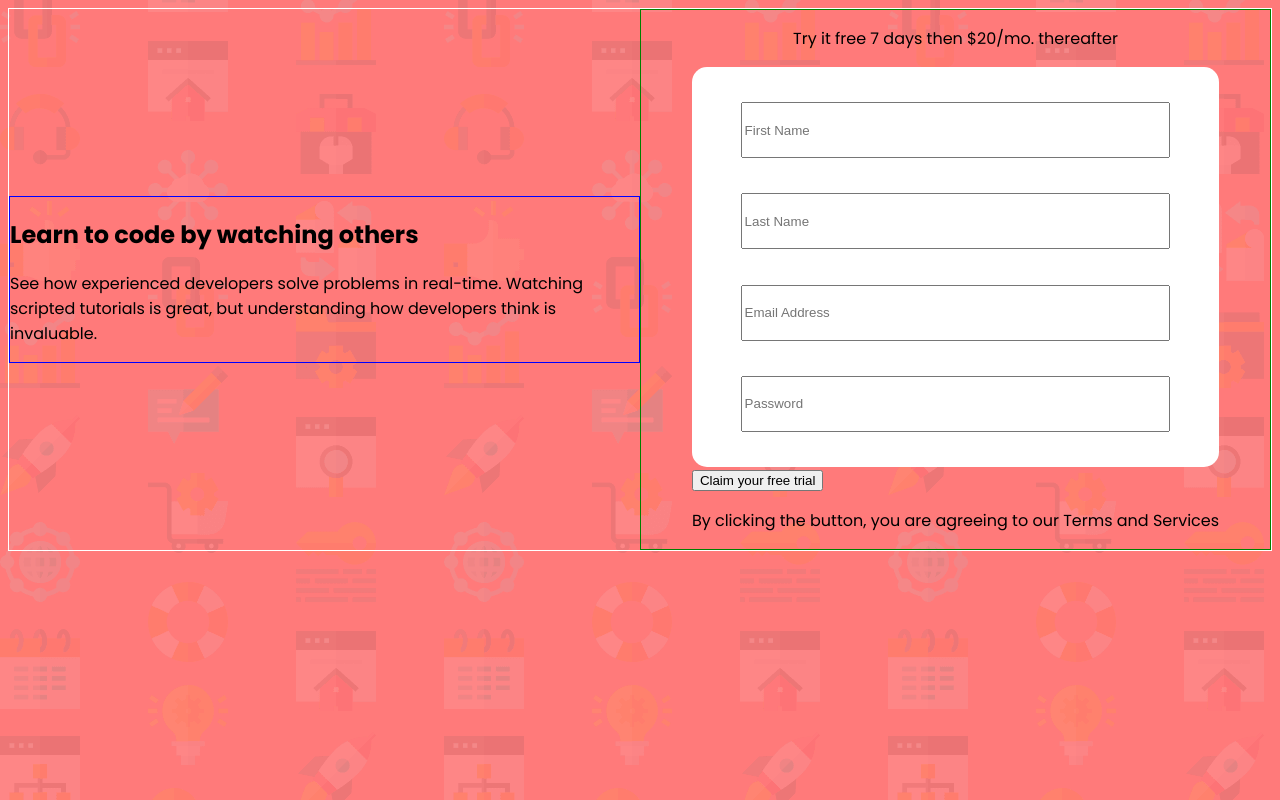
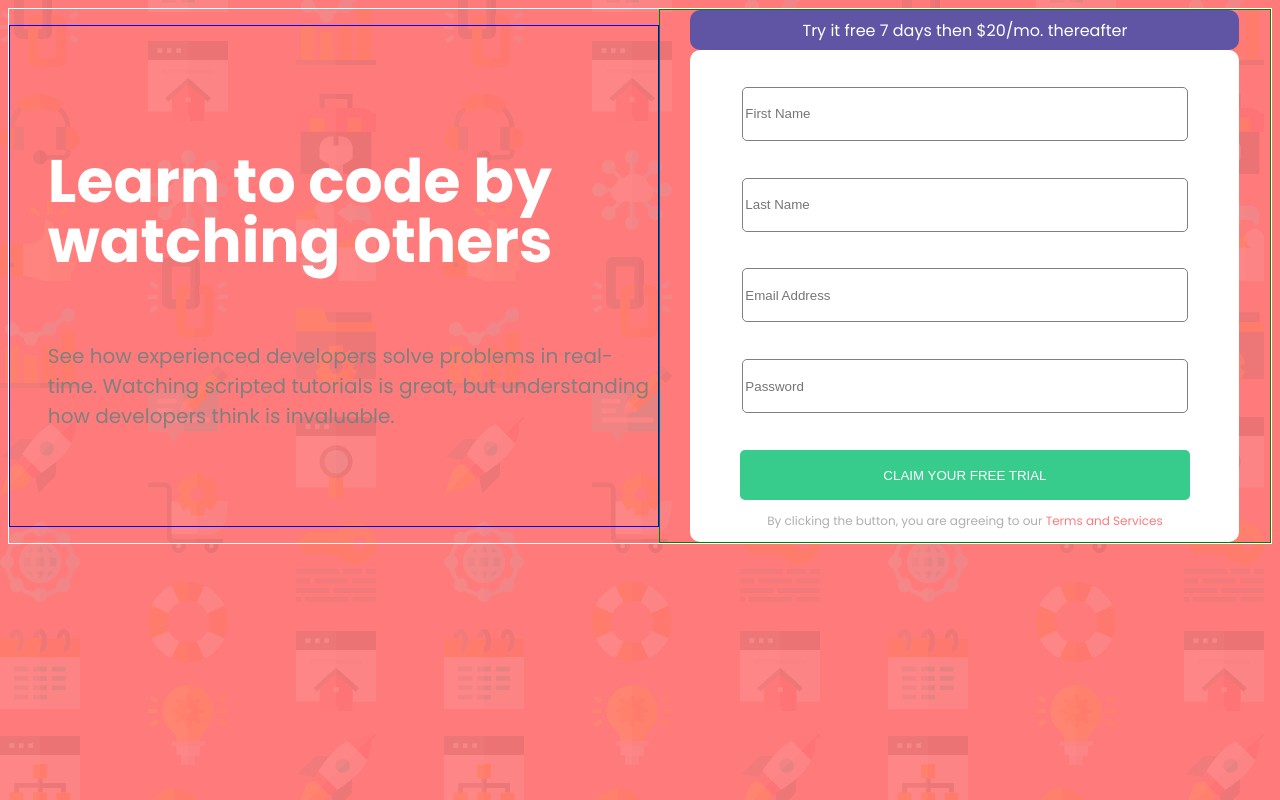
Before and after one commit to abdmud/intro-component-with-signup-form, a plain HTML site: page index.html in a window 1280 px wide. Drawn offline with Linux system fonts and the light colour scheme.

Commit message:
more form layouts

```diff
--- a/index.html
+++ b/index.html
@@ -38,7 +38,7 @@
 
       <div class="right">
         <div class="bubble">
-          <p class="bubble-text">Try it free 7 days then $20/mo. thereafter</p>
+          <p class="bubble-text">Try it free 7 days <span class="light">then $20/mo. thereafter</span></p>
         </div>
 
         <div class="form">
@@ -50,10 +50,10 @@
           </form>
 
           <div class="claim-btn">
-            <button type="submit"> Claim your free trial</button>
+            <button class="button" type="submit">CLAIM YOUR FREE TRIAL</button>
           </div>
 
-          <p class="terms-text">By clicking the button, you are agreeing to our Terms and Services</p>
+          <p class="terms-text">By clicking the button, you are agreeing to our<span class="red">&nbsp;Terms and Services</span></p>
         </div>
       </div>
 
--- a/styles.css
+++ b/styles.css
@@ -5,7 +5,7 @@
     --green: hsl(154, 59%, 51%);
     --blue: hsl(248, 32%, 49%);
     --darkBlue: hsl(249, 10%, 26%);
-    --grayishBlue: hsl(246, 25%, 77%);
+    --grayishBlue: hsl(252, 3%, 69%);
 }
 
 html {
@@ -28,7 +28,12 @@ body {
     border: solid 1px white;
 }
 .left {
+    display: flex;
+    flex-direction: column;
+    justify-content: center;
     border: solid 1px blue;
+    padding-left: 3%;
+    height: 500px;
     width: 50%;
 }
 .right{
@@ -39,11 +44,39 @@ body {
     border: solid 1px green;
     width: 50%;
 }
+/** TEXT **/
+.left {
+    color: white;
+}
 
+h2 {
+    font-size: 60px;
+    font-weight: 700;
+    line-height: 1;
+}
+.left-text {
+    color: gray;
+    font-size: 20px;
+}
+/** BUBBLE **/
+.bubble {
+    display: flex;
+    justify-content: center;
+    align-items: center;
+    background-color: var(--blue);
+    border-radius: 10px;
+    color: white;
+    width: 90%;
+    height: 40px;
+}
 /** FORM **/
 .form {
+    display: flex;
+    flex-direction: column;
+    background-color: white;
+    border-radius: 10px;
+    width: 90%;
 }
-
 form {
     display: flex;
     justify-content: space-evenly;
@@ -51,10 +84,41 @@ form {
     flex-direction: column;
     flex-wrap: wrap;
     border-radius: 15px;
-    background-color: white;
     height: 400px;
 }
 input {
+    border-radius: 5px;
+    border: solid 1px gray;
     width: 80%;
     height: 50px;
 }
+
+/** BUTTON **/
+.claim-btn {
+    display: flex;
+    justify-content: center;
+}
+
+.button {
+    display: flex;
+    justify-content: center;
+    align-items: center;
+    background-color: var(--green);
+    border-radius: 5px;
+    border: none;
+    color: white;
+    cursor: pointer;
+    height: 50px;
+    width: 82%;
+}
+
+/** TERMS **/
+.terms-text {
+    display: flex;
+    justify-content: center;
+    color: var(--grayishBlue);
+    font-size: 12px;
+}
+.red {
+    color: var(--red);
+}
```
